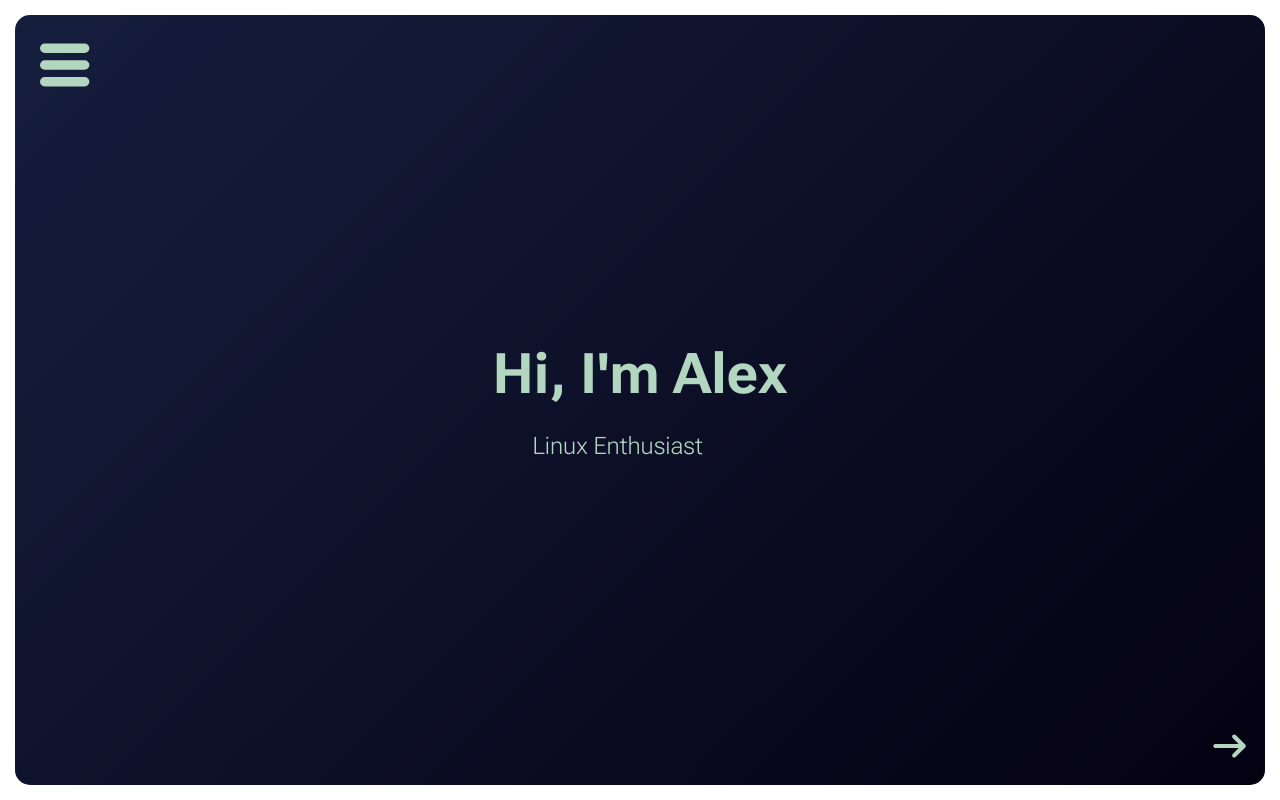
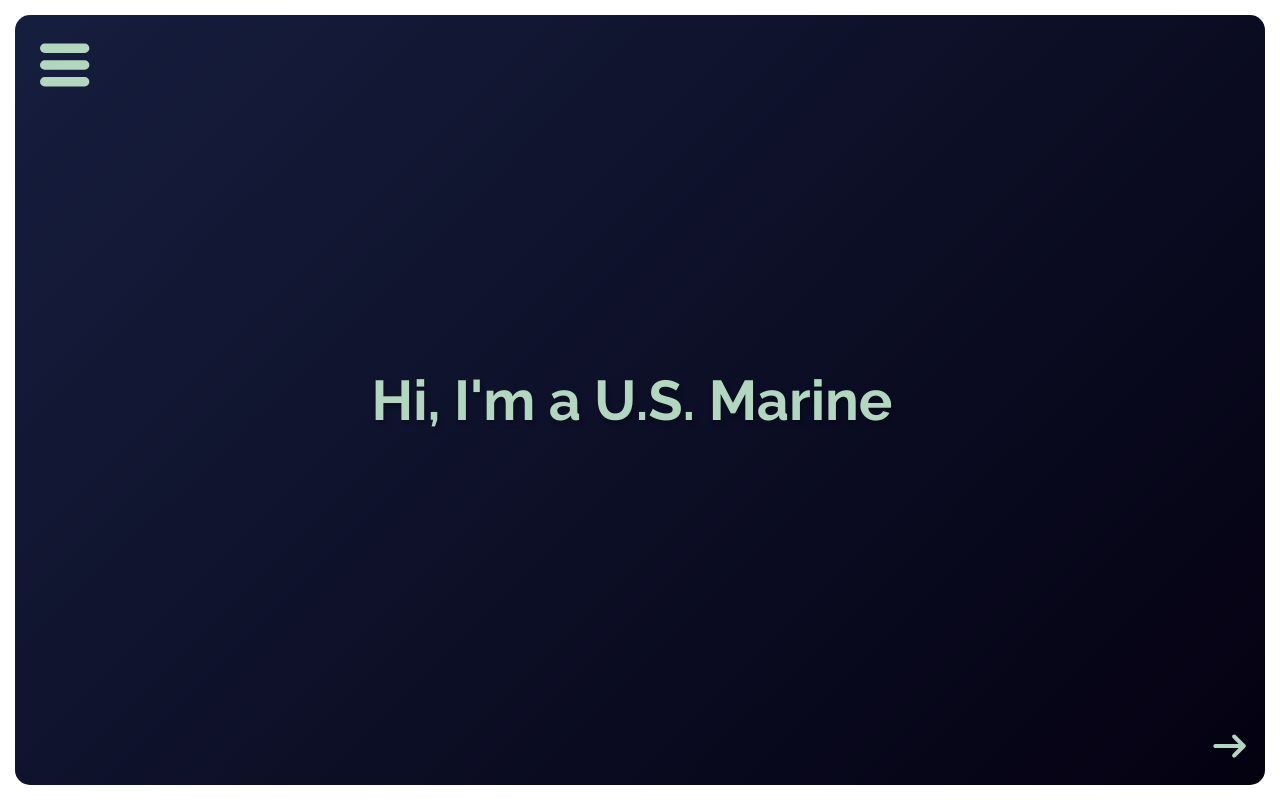
Before and after one commit to alex-laycalvert/alexlc-dot-com, a Next.js app: page / in a window 1280 px wide. Built offline with nearby package versions, Linux system fonts and the light colour scheme.

Commit message:
More stuff

```diff
--- a/pages/_app.tsx
+++ b/pages/_app.tsx
@@ -1,26 +1,12 @@
 import type { AppProps } from "next/app";
-import { Roboto_Flex } from '@next/font/google'
-import Layout from './layout'
+import Layout from "./layout";
 
 import "../styles/globals.scss";
 
-const RobotoFlex = Roboto_Flex({
-    weight: ['100', '200', '300', '400', '500', '600', '700', '800', '900'],
-    style: ['normal'],
-    subsets: ['latin']
-})
-
 export default function App({ Component, pageProps }: AppProps) {
     return (
-        <>
-            <style jsx global>{`
-                html {
-                    font-family: ${RobotoFlex.style.fontFamily}
-                }
-            `}</style>
-            <Layout>
-                <Component {...pageProps} />
-            </Layout>
-        </>
+        <Layout>
+            <Component {...pageProps} />
+        </Layout>
     );
 }
--- a/pages/_document.tsx
+++ b/pages/_document.tsx
@@ -7,7 +7,7 @@ export default function Document() {
                 <link rel="preconnect" href="https://fonts.googleapis.com" />
                 <link rel="preconnect" href="https://fonts.gstatic.com" crossOrigin="" />
                 <link
-                    href="https://fonts.googleapis.com/css2?family=Roboto:ital,wght@0,100;0,200;0,300;0,400;0,500;0,600;0,700;1,100;1,200;1,300;1,400;1,500;1,600;1,700&display=swap"
+                    href="https://fonts.googleapis.com/css2?family=Raleway:ital,wght@0,100;0,200;0,300;0,400;0,500;0,600;0,700;0,800;0,900;1,100;1,200;1,300;1,400;1,500;1,600;1,700;1,800;1,900&display=swap"
                     rel="stylesheet"
                 />
             </Head>
--- a/pages/index.tsx
+++ b/pages/index.tsx
@@ -8,28 +8,33 @@ export default function Home() {
     return (
         <div className={styles.container}>
             <div className={styles.headerContainer}>
-                <h1 className={styles.nameHeader}>Hi, I&apos;m Alex</h1>
-                <div className={styles.aboutMeWrapper}>
+                <h1 className={styles.nameHeader}>
                     <div className={styles.typewriter}>
                         <Typewriter
                             options={{
                                 loop: true,
                             }}
                             onInit={(typewriter) => {
-                                typewriter.changeDelay(70);
-                                typewriter.changeDeleteSpeed(100);
+                                typewriter
+                                    .changeDelay(40)
+                                    .changeDeleteSpeed(30)
+                                    .typeString("Hi, I'm Alex")
+                                    .pauseFor(2000)
+                                    .deleteChars(4)
+                                    .pauseFor(500)
+                                    .typeString("a ");
                                 typedStrings.forEach((str) => {
                                     typewriter
                                         .typeString(str)
-                                        .pauseFor(900)
-                                        .deleteAll()
-                                        .pauseFor(250);
+                                        .pauseFor(1200)
+                                        .deleteChars(str.length)
+                                        .pauseFor(500);
                                 });
                                 typewriter.start();
                             }}
                         />
                     </div>
-                </div>
+                </h1>
             </div>
         </div>
     );
--- a/styles/Home.module.scss
+++ b/styles/Home.module.scss
@@ -1,4 +1,5 @@
 @import "./variables";
+
 .container {
     width: 100%;
     height: 100%;
@@ -12,17 +13,10 @@
         margin: 0;
         color: $color3;
         font-size: 3.5rem;
-        font-weight: bold;
-    }
-
-    .aboutMeWrapper {
-        margin-top: $inner-spacing;
-        color: $color3;
-        font-size: 1.5rem;
-        font-weight: 200;
 
         .typewriter {
-            margin-left: 40px;
+            font-weight: 700;
+            text-shadow: $medium-shadow;
         }
     }
 }
--- a/styles/globals.scss
+++ b/styles/globals.scss
@@ -5,6 +5,7 @@ body {
     padding: 0;
     margin: 0;
     background: white;
+    font-family: "Raleway", sans-serif;
     -ms-overflow-style: none;
 }
 
--- a/styles/variables.scss
+++ b/styles/variables.scss
@@ -10,3 +10,6 @@ $color3: #b2d6c0;
 $color4: #eb834a;
 $color5: #080919;
 $main-background-gradient: linear-gradient(135deg, $color2 0%, $color1 100%);
+$small-shadow: 2px 2px 2px rgba(0, 0, 0, 0.25);
+$medium-shadow: 2px 4px 4px rgba(0, 0, 0, 0.25);
+$large-shadow: 4px 8px 6px rgba(0, 0, 0, 0.25);
```
